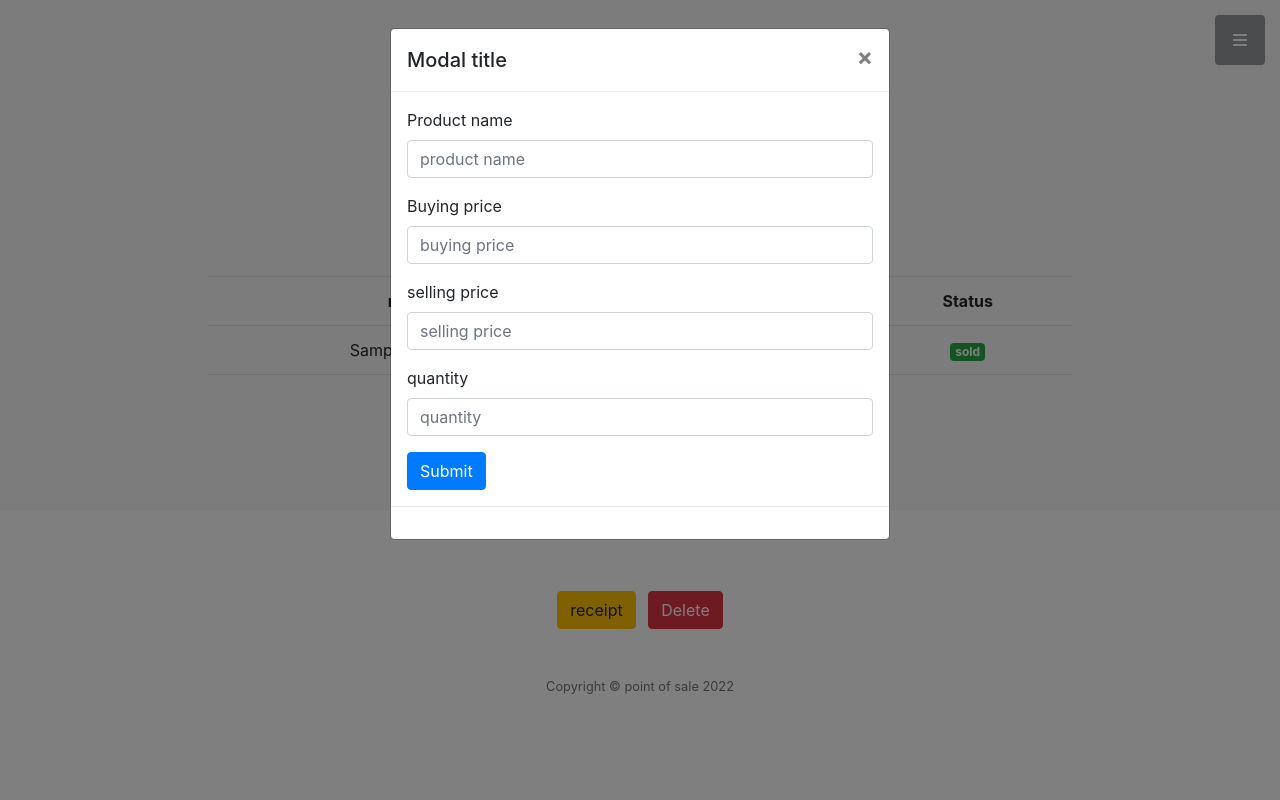
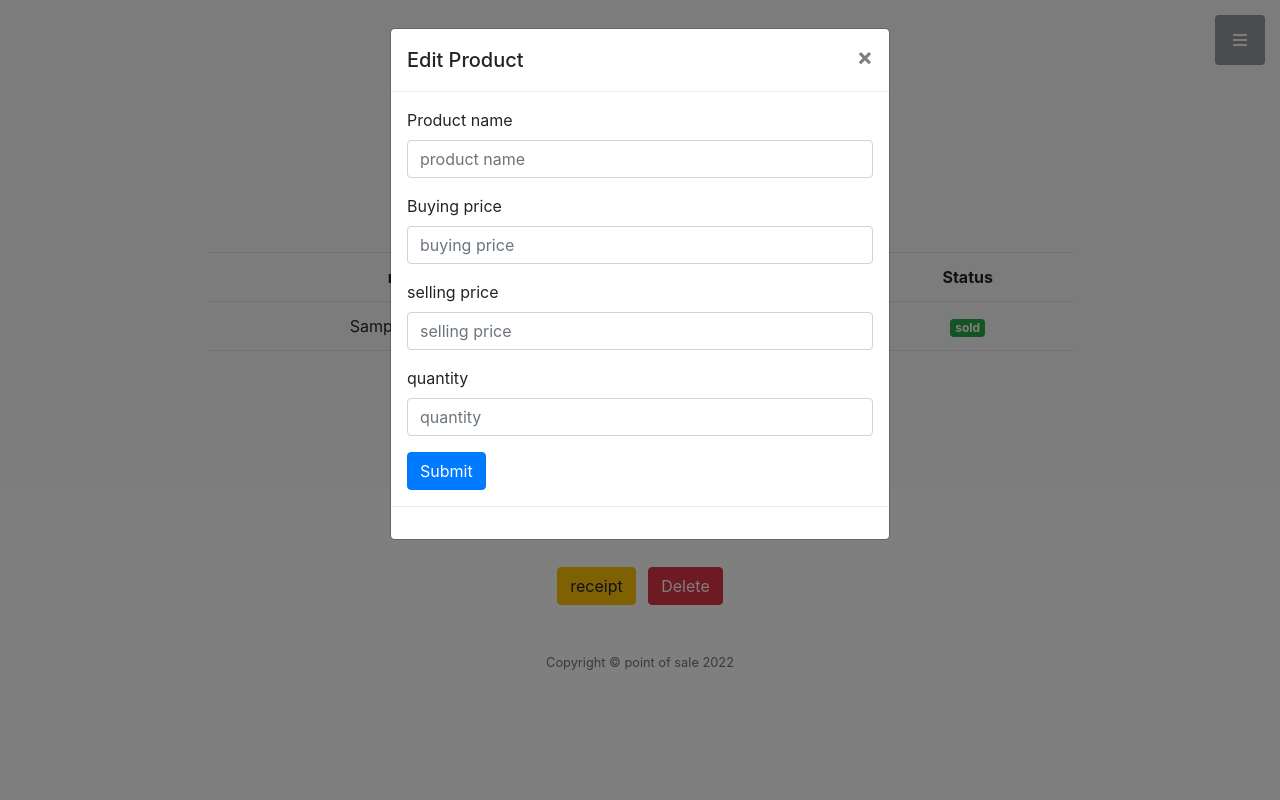
Before and after one commit to demuk/point-of-sale, a Flask app: page /view_prod/1 in a window 1280 px wide, after a click on "Edit product". Run offline with Flask 2, Linux system fonts and the light colour scheme; tables that the repository leaves empty hold one stand-in row (values such as "Sample post"); some libraries are stand-ins or nearby versions.

Commit message:
update sales display

```diff
--- a/app/templates/view_prod.html
+++ b/app/templates/view_prod.html
@@ -63,7 +63,7 @@
                                  {% else %}
                                   <td><span class="badge badge-success">{{product.status}}</span></td>
                                  {% endif %}
-                                }
+
                             </tr>
 
                         </table>
@@ -104,12 +104,12 @@
   Launch demo modal
 </button> -->
 
-<!-- add product Modal -->
+<!-- edit product modal -->
 <div class="modal fade" id="exampleModal" tabindex="-1" role="dialog" aria-labelledby="exampleModalLabel" aria-hidden="true">
   <div class="modal-dialog" role="document">
     <div class="modal-content">
       <div class="modal-header">
-        <h5 class="modal-title" id="exampleModalLabel">Modal title</h5>
+        <h5 class="modal-title" id="exampleModalLabel">Edit Product</h5>
         <button type="button" class="close" data-dismiss="modal" aria-label="Close">
           <span aria-hidden="true">&times;</span>
         </button>
```
